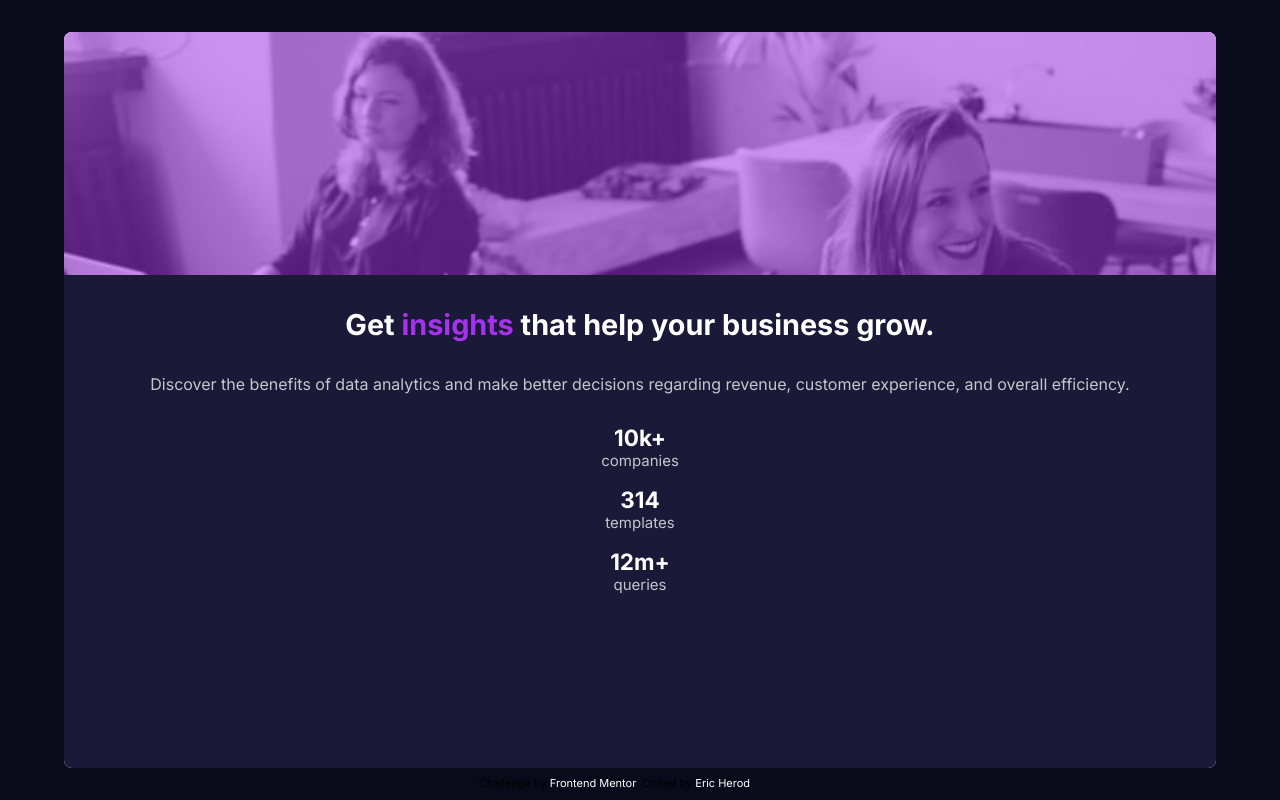
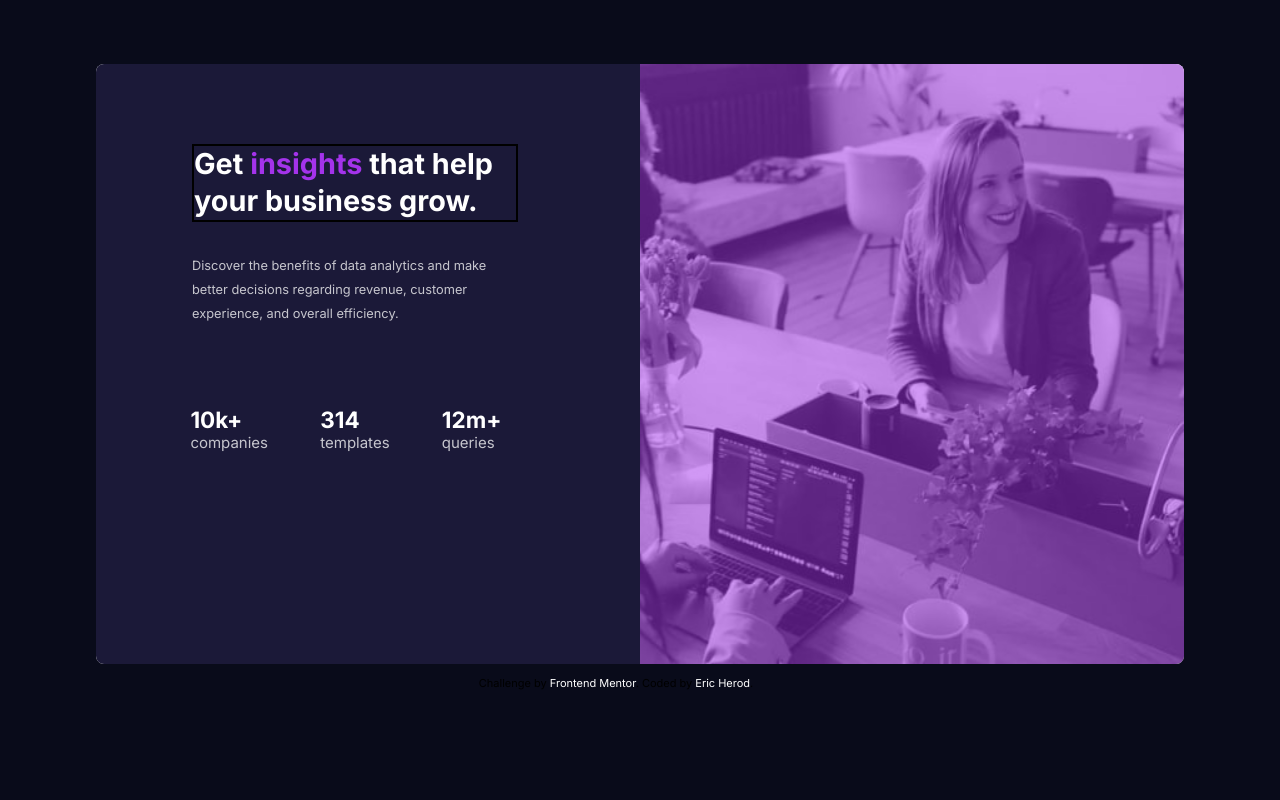
Before and after one commit to eherod/newbie-challenge-1, a plain HTML site: page index.html in a window 1280 px wide. Drawn offline with Linux system fonts and the light colour scheme.

Commit message:
added large screen view

```diff
--- a/index.html
+++ b/index.html
@@ -31,13 +31,26 @@
         experience, and overall efficiency.</p>
 
       <section class="stats">
+        <ul>
+
+
+          <li>
             <h2>10k+</h2>
             <p>companies</p>
+          </li>
+
+          <li>
             <h2>314 </h2>
             <p>templates</p>
+
+          </li>
+
+          <li>
             <h2>12m+</h2>
             <p>queries</p>
 
+          </li>
+        </ul>
       </section>
 
 
--- a/style/style.css
+++ b/style/style.css
@@ -121,3 +121,84 @@
     color: var(--headingClr);
     text-decoration: none;
   }
+
+  @media (min-width: 390px){
+
+
+    .wrapper{
+        width: 85%;
+        height: 75vh;
+        margin: 5% auto;
+
+
+    }
+
+
+    .image-container {
+        width: 50%;
+        height: 100%;
+        display: inline-block;
+        border-radius: 0 .5rem .5rem 0;
+        background: url(../images/image-header-mobile.jpg) bottom right / cover no-repeat;
+
+    }
+
+    .image-container::after{
+
+        width: 100%;
+        height: 100%;
+        border-radius: 0 .5rem .5rem 0;
+
+    }
+
+    .content{
+        width: 50%;
+        height: 100%;
+        float: left;
+        border-radius: .5rem 0 0 .5rem;
+
+    }
+
+
+
+    .content h1{
+
+        text-align: left;
+        margin-top: 5rem;
+        margin-left: 6rem;
+        padding: 0;
+        width: 60%;
+        border: 2px solid black;
+
+
+    }
+
+    .content-p{
+
+        text-align: left;
+        font-size: .8rem;
+        line-height: 1.5rem;
+        margin-left: 6rem;
+        padding: 2rem 0 0 0 ;
+        width: 60%;
+    }
+
+    .stats{
+
+        width: 100%;
+        margin-top: 5rem;
+        text-align: left;
+        margin-left: 5.9rem;
+
+    }
+
+    .stats ul li{
+        display: inline-block;
+        padding-right: 3rem;
+
+    }
+
+
+
+
+  }
```
Lines whose indentation alone changed are shown as unchanged.
